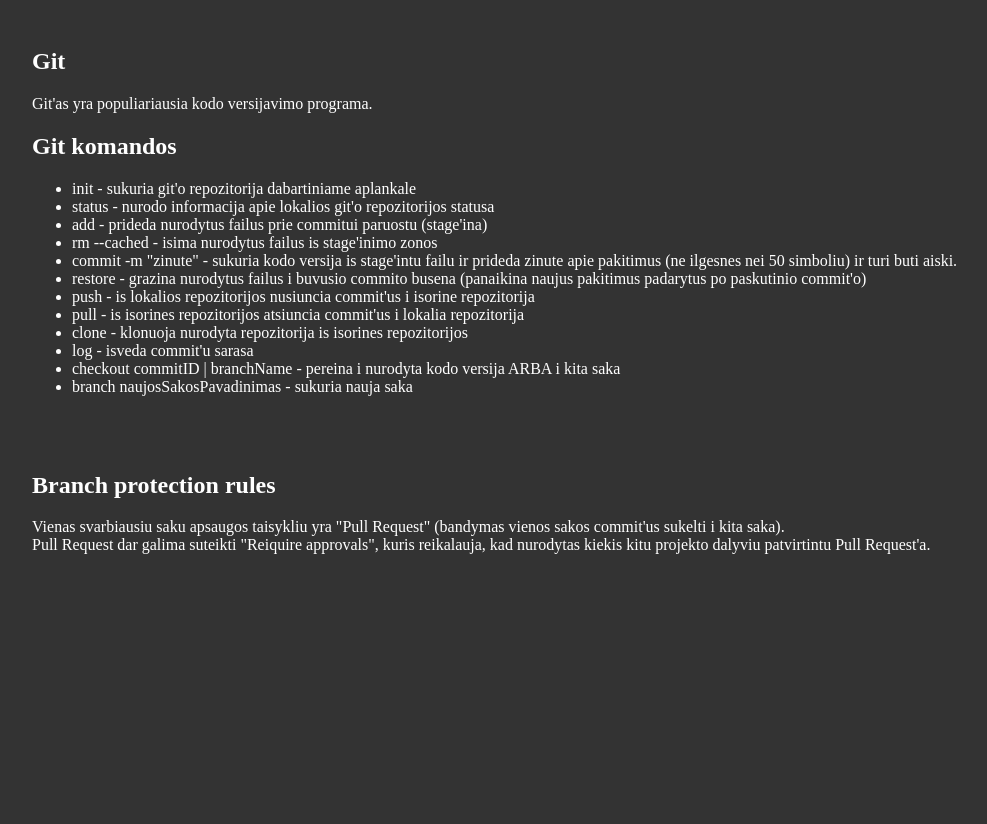
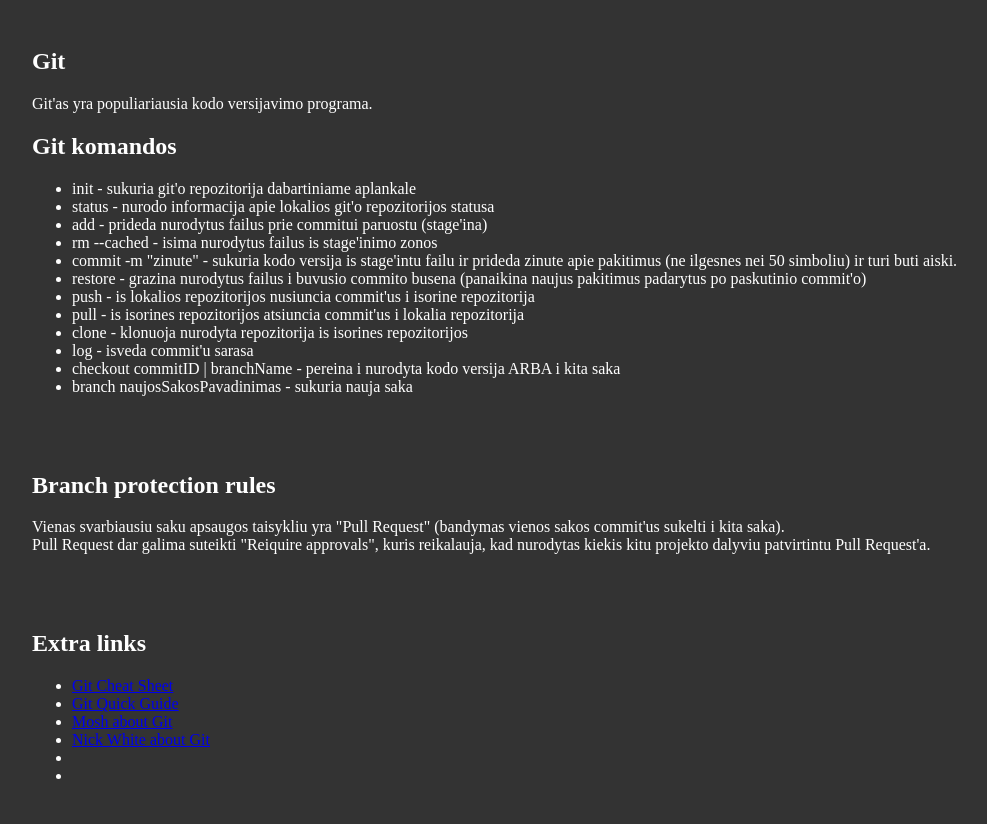
Before and after one commit to VeeK9/git-ir-github, a plain HTML site: page 41 paskaita - 02.15 - git ir github/index.html in a window 1280 px wide. Shown: the whole page, without its empty margins (6-993 px from the left). Before the commit the page ends 800 px from the top, so only its background shows below. Drawn offline with Linux system fonts and the light colour scheme.

Commit message:
extra info links

```diff
--- a/41 paskaita - 02.15 - git ir github/index.html
+++ b/41 paskaita - 02.15 - git ir github/index.html
@@ -38,6 +38,17 @@
                 Pull Request dar galima suteikti "Reiquire approvals", kuris reikalauja, kad nurodytas kiekis kitu projekto dalyviu patvirtintu Pull Request'a.
             </p>
         </section>
+        <section>
+            <h1>Extra links</h1>
+            <ul>
+                <li><a href="https://" target="_blank">Git Cheat Sheet</a></li>
+                <li><a href="https://" target="_blank">Git Quick Guide</a></li>
+                <li><a href="https://" target="_blank">Mosh about Git</a></li>
+                <li><a href="https://" target="_blank">Nick White about Git</a></li>
+                <li><a href="https://" target="_blank"></a></li>
+                <li><a href="https://" target="_blank"></a></li>
+            </ul>
+        </section>
     </main>
 </body>
 
```
